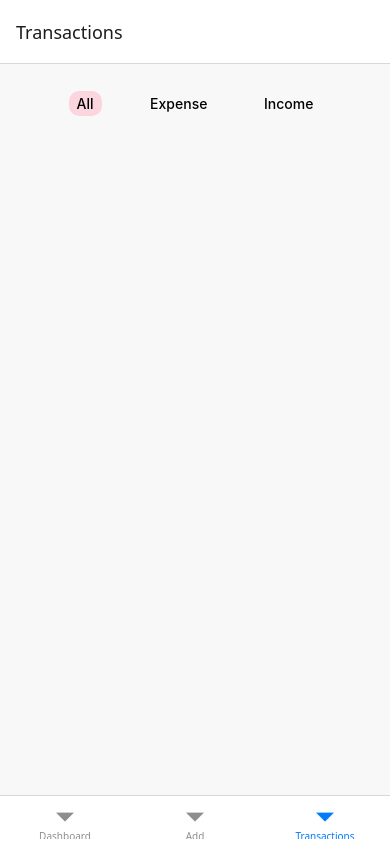
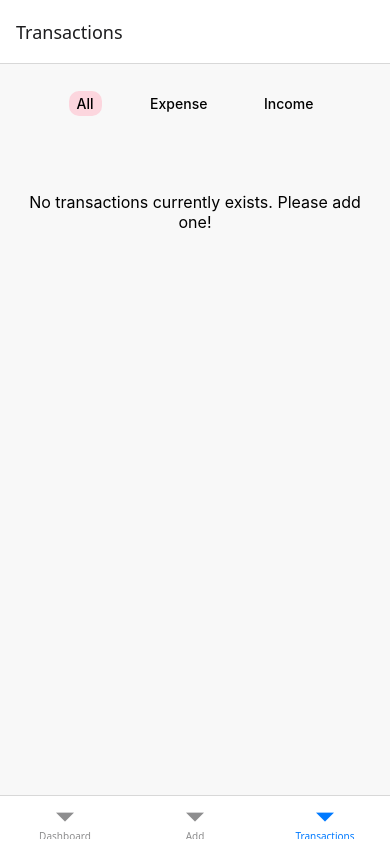
Before and after one commit to Devbhuti-Nandik/expense-tracker, a React Native app: screen /Transactions in a window 390 px wide. Built offline with nearby package versions, Linux system fonts and the light colour scheme.

Commit message:
fix: review comments

```diff
--- a/src/components/AddTransaction/AddTransactionForm.tsx
+++ b/src/components/AddTransaction/AddTransactionForm.tsx
@@ -5,6 +5,7 @@ import { LightColors } from "../../theme/color";
 import {
   Transaction,
   TransactionFormInputProps,
+  TransactionType,
 } from "../../types/transaction";
 import { sanitizeTransactionFormData } from "../../utils/helpers";
 import { useTransactionStore } from "../../store/useTransactionStore";
@@ -12,8 +13,8 @@ import { useNavigation } from "@react-navigation/native";
 import { TRANSACTION_TYPE } from "../../constants/constants";
 
 type AddTransactionFormProps = {
-  transactionType: "all" | "expense" | "income";
-  setTransactionType: Dispatch<SetStateAction<"all" | "expense" | "income">>;
+  transactionType: TransactionType;
+  setTransactionType: Dispatch<SetStateAction<TransactionType>>;
 };
 
 export const AddTransactionForm = ({
--- a/src/components/AddTransaction/TransactionTypePicker.tsx
+++ b/src/components/AddTransaction/TransactionTypePicker.tsx
@@ -7,11 +7,22 @@ import {
   TRANSACTION_TYPE,
 } from "../../constants/constants";
 
-type TransactionTypeProps = {
-  transactionType: "all" | "expense" | "income";
-  setTransactionType: Dispatch<SetStateAction<"all" | "expense" | "income">>;
-  pickerType: string;
+type TransactionPickerType = (typeof TRANSACTION_TYPE)[keyof typeof TRANSACTION_TYPE];
+type TransactionFilterType = "all" | TransactionPickerType;
+
+type TransactionTypeFilterProps = {
+  pickerType: "transaction_filter";
+  transactionType: TransactionFilterType;
+  setTransactionType: Dispatch<SetStateAction<TransactionFilterType>>;
 };
+
+type TransactionTypePickerProps = {
+  pickerType: "transaction_picker";
+  transactionType: TransactionPickerType;
+  setTransactionType: Dispatch<SetStateAction<TransactionPickerType>>;
+};
+
+type TransactionTypeProps = TransactionTypeFilterProps | TransactionTypePickerProps;
 
 export const TransactionTypePicker = ({
   transactionType,
--- a/src/components/Transactions/TransactionsHistory.tsx
+++ b/src/components/Transactions/TransactionsHistory.tsx
@@ -8,6 +8,7 @@ import {
 import { LightColors } from "../../theme/color";
 import { Transaction } from "../../types/transaction";
 import { buildTransactionSection, extractDay } from "../../utils/helpers";
+import { NoTransactions } from "./ZeroStateTransaction";
 
 type TransactionsHistoryProps = {
   transactions: Transaction[];
@@ -110,6 +111,7 @@ export const TransactionsHistory = ({
 
   return (
     <View style={styles.transactionsHistoryContainer}>
+      {transactions.length === 0 && <NoTransactions />}
       <SectionList
         sections={transactionsSectionsData}
         keyExtractor={(item, index) => extractKey(item, index)}
--- /dev/null
+++ b/src/components/Transactions/ZeroStateTransaction.tsx
@@ -0,0 +1,23 @@
+import { View, StyleSheet, Text } from "react-native";
+
+export const NoTransactions = () => {
+  return (
+    <View style={styles.noTransactionsContainer}>
+      <Text style={styles.noTransactionsText}>
+        No transactions currently exists. Please add one!
+      </Text>
+    </View>
+  );
+};
+
+const styles = StyleSheet.create({
+  noTransactionsContainer: {
+    flex: 1,
+    alignItems: "center",
+    marginTop: 50,
+  },
+  noTransactionsText: {
+    fontSize: 16,
+    textAlign: "center",
+  },
+});
--- a/src/screens/AddTransaction.tsx
+++ b/src/screens/AddTransaction.tsx
@@ -3,11 +3,11 @@ import { LightColors } from "../theme/color";
 import { TransactionTypePicker } from "../components/AddTransaction/TransactionTypePicker";
 import { AddTransactionForm } from "../components/AddTransaction/AddTransactionForm";
 import { useState } from "react";
-import { Transaction } from "../types/transaction";
+import { TransactionType } from "../types/transaction";
 import { TRANSACTION_TYPE } from "../constants/constants";
 
 const AddTransaction = () => {
-  const [transactionType, setTransactionType] = useState<Transaction["type"]>(
+  const [transactionType, setTransactionType] = useState<TransactionType>(
     TRANSACTION_TYPE.EXPENSE
   );
 
--- a/src/screens/Transactions.tsx
+++ b/src/screens/Transactions.tsx
@@ -4,14 +4,14 @@ import { useTransactionStore } from "../store/useTransactionStore";
 import { LightColors } from "../theme/color";
 import { TransactionsHistory } from "../components/Transactions/TransactionsHistory";
 import { useEffect, useState } from "react";
-import { Transaction } from "../types/transaction";
-import { TRANSACTION_FILTERS, TRANSACTION_TYPE } from "../constants/constants";
+import { TransactionFilterType } from "../types/transaction";
+import { TRANSACTION_FILTERS } from "../constants/constants";
 import { TransactionTypePicker } from "../components/AddTransaction/TransactionTypePicker";
 
 const Transactions = () => {
   const navigation = useNavigation();
   const transactions = useTransactionStore((state) => state.transactions);
-  const [transactionType, setTransactionType] = useState<Transaction["type"]>(
+  const [transactionType, setTransactionType] = useState<TransactionFilterType>(
     TRANSACTION_FILTERS.ALL
   );
   const [filteredTransactions, setFilteredTransactions] =
@@ -25,7 +25,7 @@ const Transactions = () => {
     }
     filteredData = transactions.filter((item) => item.type === transactionType);
     setFilteredTransactions(filteredData);
-  }, [transactionType]);
+  }, [transactionType, transactions]);
   return (
     <View style={styles.transactionsContainer}>
       <TransactionTypePicker
--- a/src/store/useTransactionStore.ts
+++ b/src/store/useTransactionStore.ts
@@ -21,6 +21,6 @@ export const useTransactionStore = create<TransactionStoreState>((set) => ({
     set((state) => ({ expenseAmount: state.expenseAmount + expenseAmount }));
   },
   updateIncomeAmount: (incomeAmount: number) => {
-    set((state) => ({ incomeAmount: (state.incomeAmount += incomeAmount) }));
+    set((state) => ({ incomeAmount: state.incomeAmount + incomeAmount }));
   },
 }));
--- a/src/types/transaction.ts
+++ b/src/types/transaction.ts
@@ -1,9 +1,12 @@
 import { Category } from "./category";
+
+export type TransactionType = "income" | "expense";
+export type TransactionFilterType = "all" | TransactionType;
 
 export type Transaction = {
   id: string;
   amount: number;
-  type: "all" | "income" | "expense";
+  type: TransactionType;
   date: string;
   category: Category;
   description: string;
```
